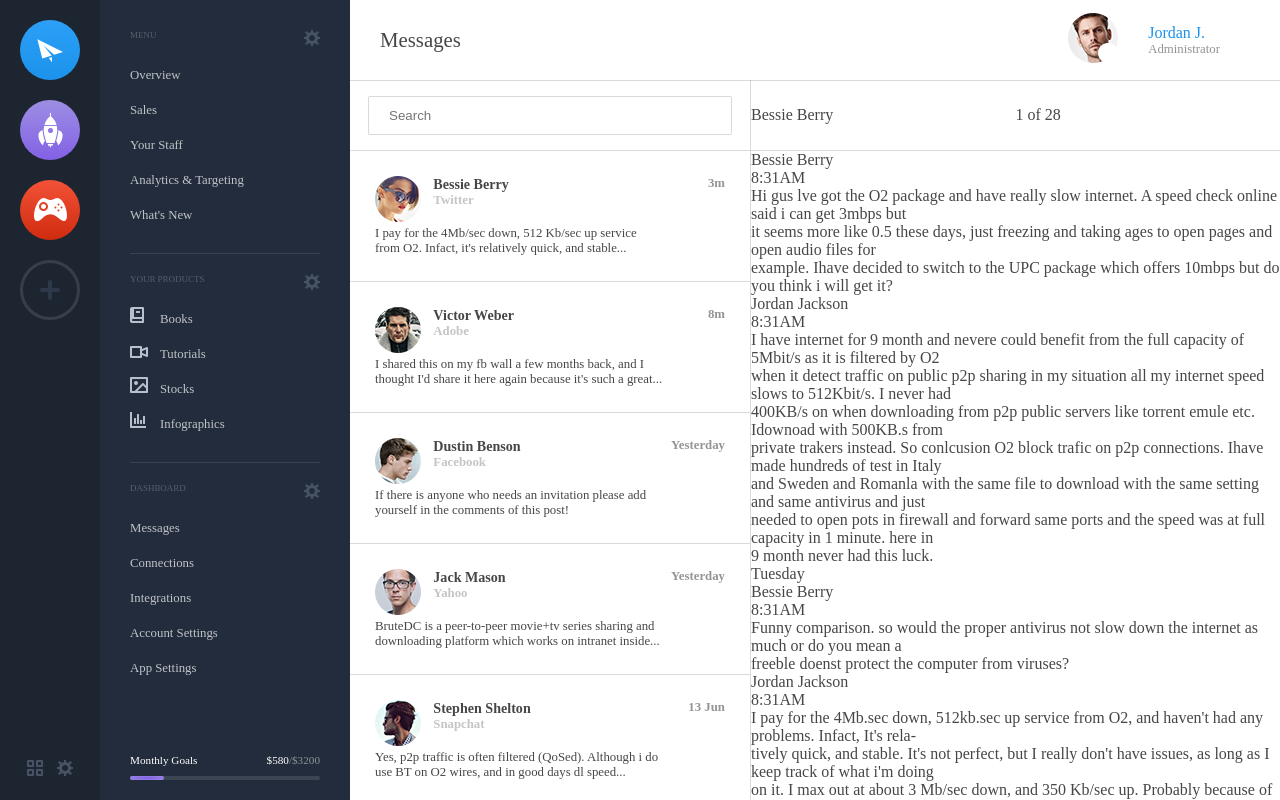
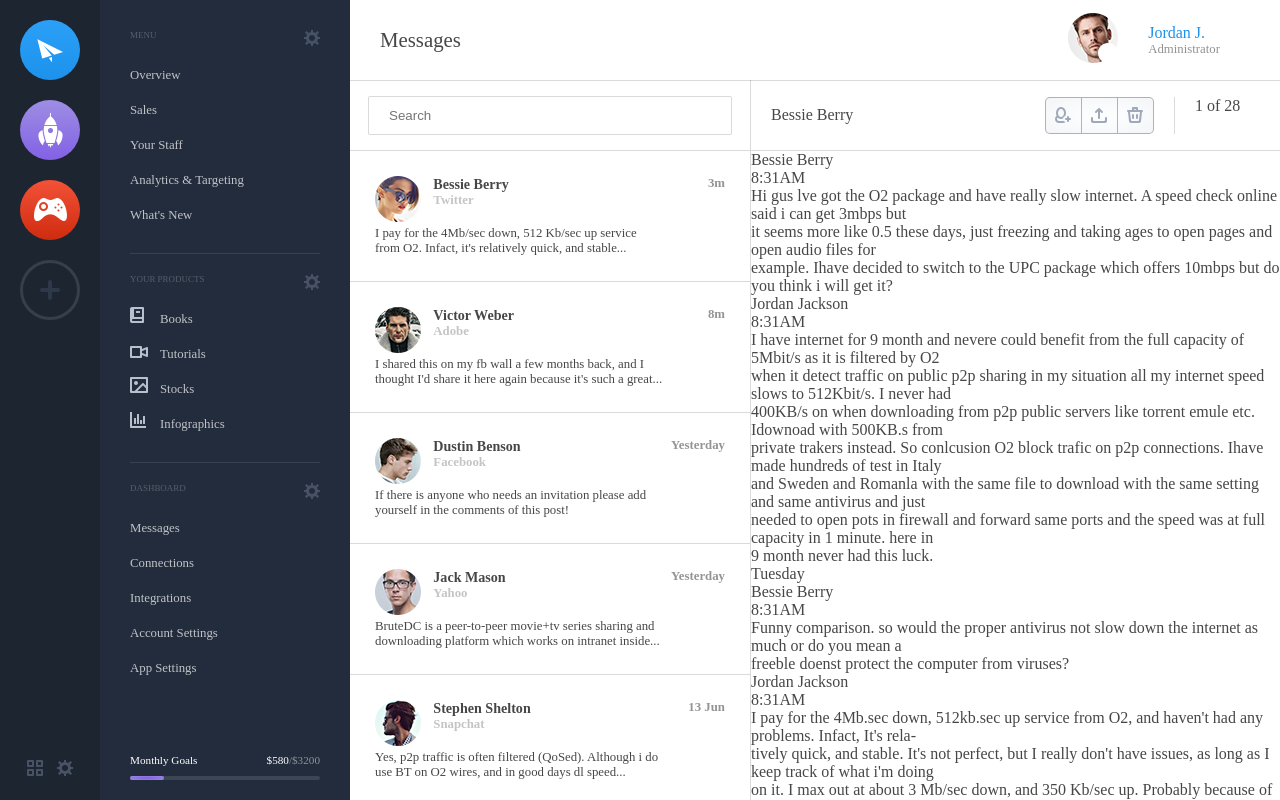
Before and after one commit to huuuuuk/BaiduIFE, a plain HTML site: page day12-15/index.html in a window 1280 px wide. Drawn offline with Linux system fonts and the light colour scheme; files whose address does not match are found by name.

Commit message:
update12-15

```diff
--- a/day12-15/css/style.css
+++ b/day12-15/css/style.css
@@ -330,9 +330,38 @@ html,body{
     display: flex;
     flex-direction: row;
 }
-.info-content-left,.info-content-right{
-    flex: 1;
+.info-content-left{
+    flex:9;
+    display: flex;
+    flex-direction: row;
+    justify-content: space-between;
+    align-items: center;
+    padding-left:20px;
+    padding-right: 20px;
+    border-right:1px solid rgba(0, 0, 0, 0.144);
+}
+.info-left-icos{
+    display: flex;
+    flex-direction: row;
+    border-radius: 5px;
+    border:1px solid   rgba(0, 0, 0, 0.281);
+    background-image: radial-gradient(#feffff,#f3f5f8) ;
+}
+.icos{
+    width: 35px;
+    height: 35px;
+    display: flex;
+    justify-content: center;
+    align-items: center;
+}
+.icos:hover{
+    background-image: radial-gradient(#eeeeee,#cccccc)
+}
+.icos:nth-child(2){
+    border-left: 1px solid   rgba(0, 0, 0, 0.281);
+    border-right: 1px solid   rgba(0, 0, 0, 0.281);
 }
 .info-content-right{
-
+    flex: 2;
+    padding-left: 20px;
 }
--- a/day12-15/index.html
+++ b/day12-15/index.html
@@ -327,7 +327,15 @@
                             <div class="info-content-left">
                                 <div class="info-left-text">Bessie Berry</div>
                                 <div class="info-left-icos">
-
+                                    <div class="icos">
+                                        <img src="./imgs/User.png" alt="">
+                                    </div>
+                                    <div class="icos">
+                                        <img src="./imgs/Upload.png" alt="">
+                                    </div>
+                                    <div class="icos">
+                                        <img src="./imgs/Trash.png" alt="">
+                                    </div>
                                 </div>
                             </div>
                             <div class="info-content-right">
```
